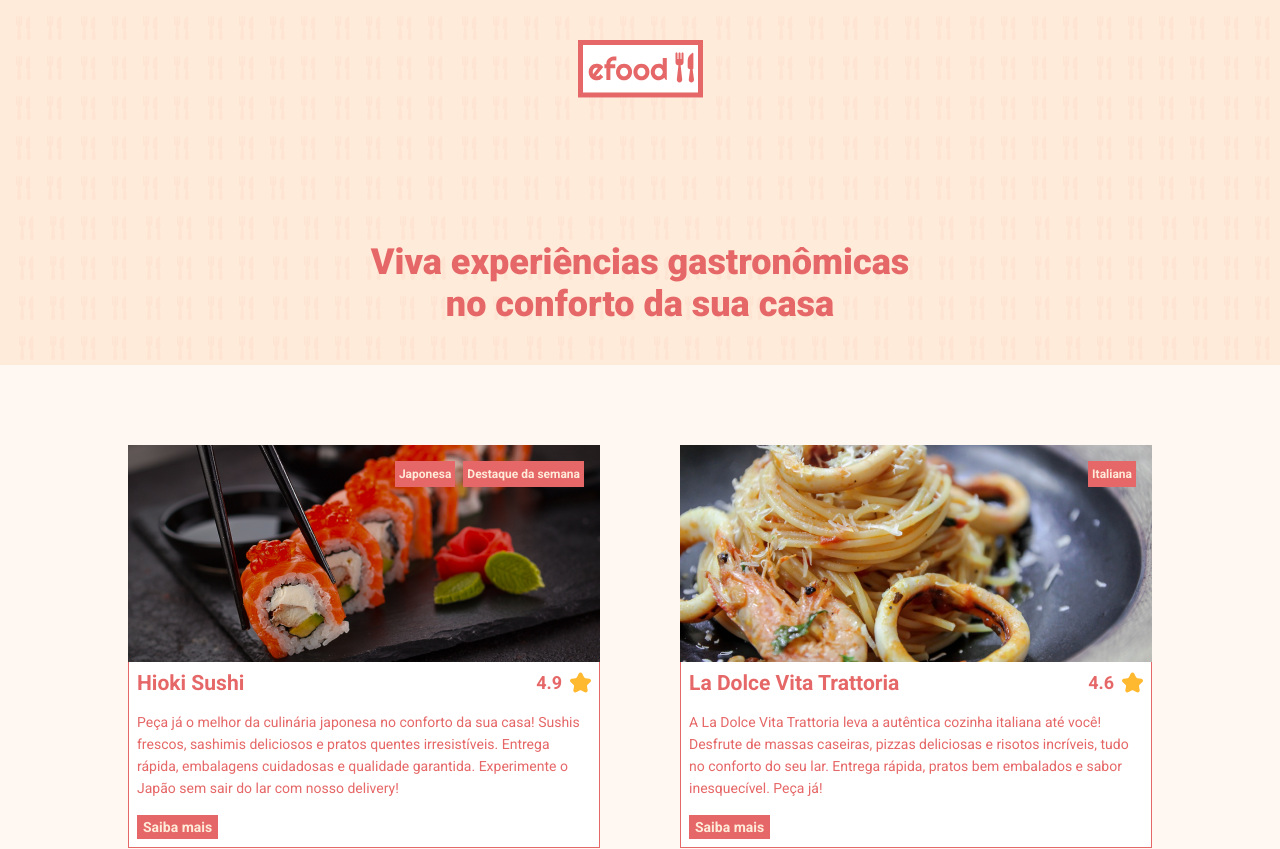
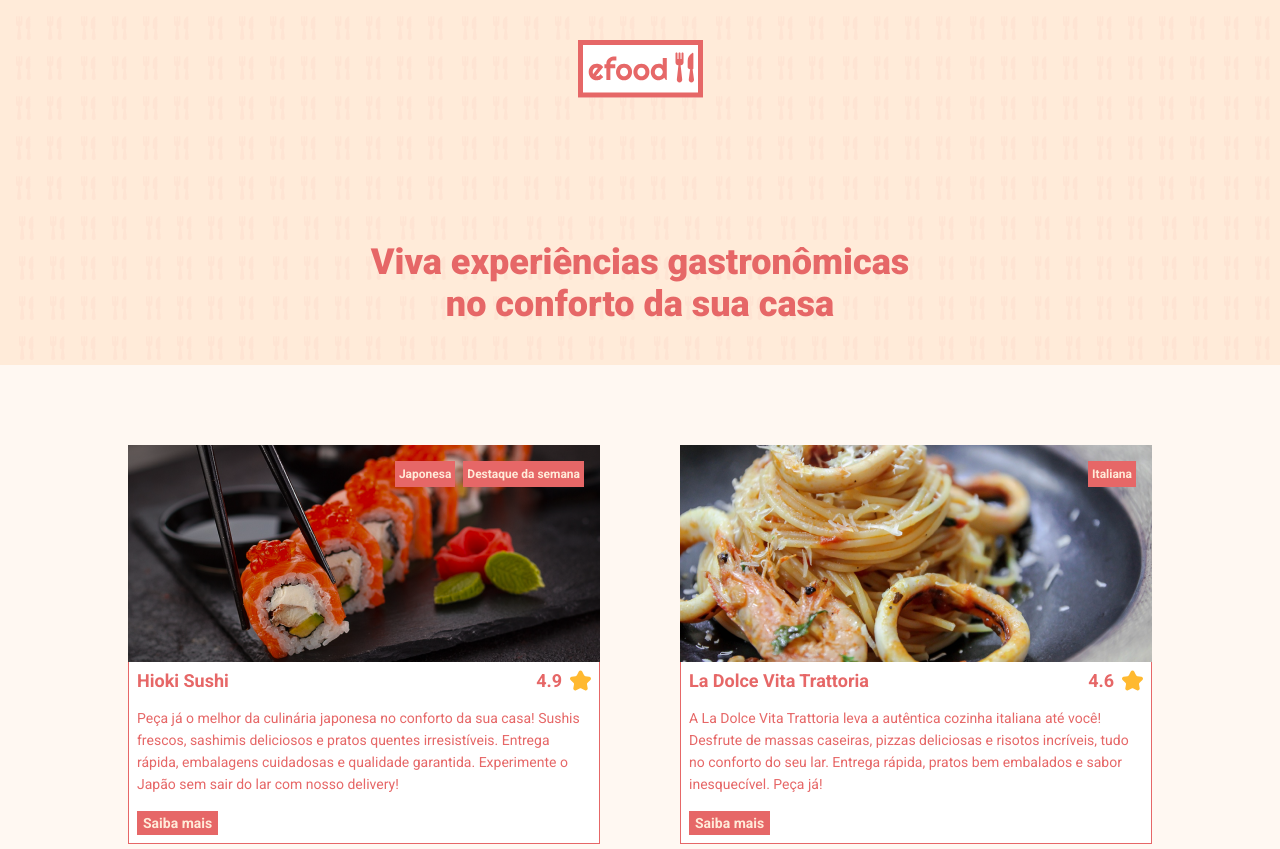
Before and after one commit to IuryBenicio/Efood_Atividade, a React (Vite) app: page / in a window 1280 px wide. Shown: the top 849 px of the page. Built offline with nearby package versions, Linux system fonts and the light colour scheme.

Commit message:
correção fonte size

```diff
--- a/src/Containers/Products/styles.ts
+++ b/src/Containers/Products/styles.ts
@@ -37,6 +37,7 @@ export const SaibaMais = styled.a`
   display: inline-block;
   color: ${Cores.corFonteWhite1};
   background-color: ${Cores.corFonte1};
+  height: 24px;
   padding: 4px 6px;
   font-weight: 700;
   font-size: 14px;
@@ -49,7 +50,6 @@ export const ContainerTexT = styled.div`
   border-left: 1px solid ${Cores.corFonte1};
   background-color: #FFF;
   padding: 8px;
-  white-space: ;
   p{
     padding: 16px 0;
     font-size: 14px;
@@ -65,6 +65,10 @@ export const TitleStars = styled.div`
     align-items: center;
     gap: 8px;
   }
+  h3{
+    font-size: 18px;
+    font-weight: 700;
+  }
   display: flex;
   text-align: center;
   font-weight: 700;
```
